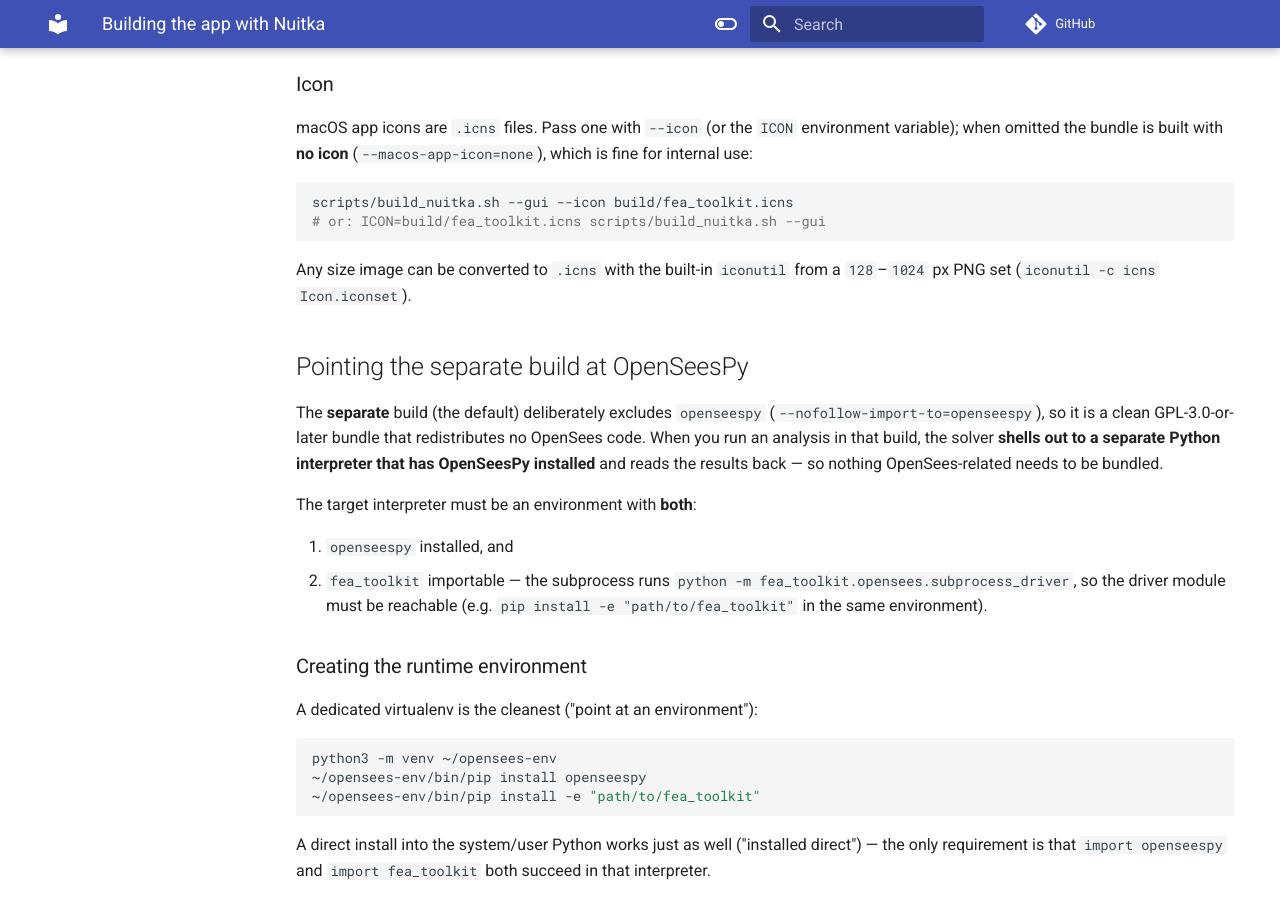
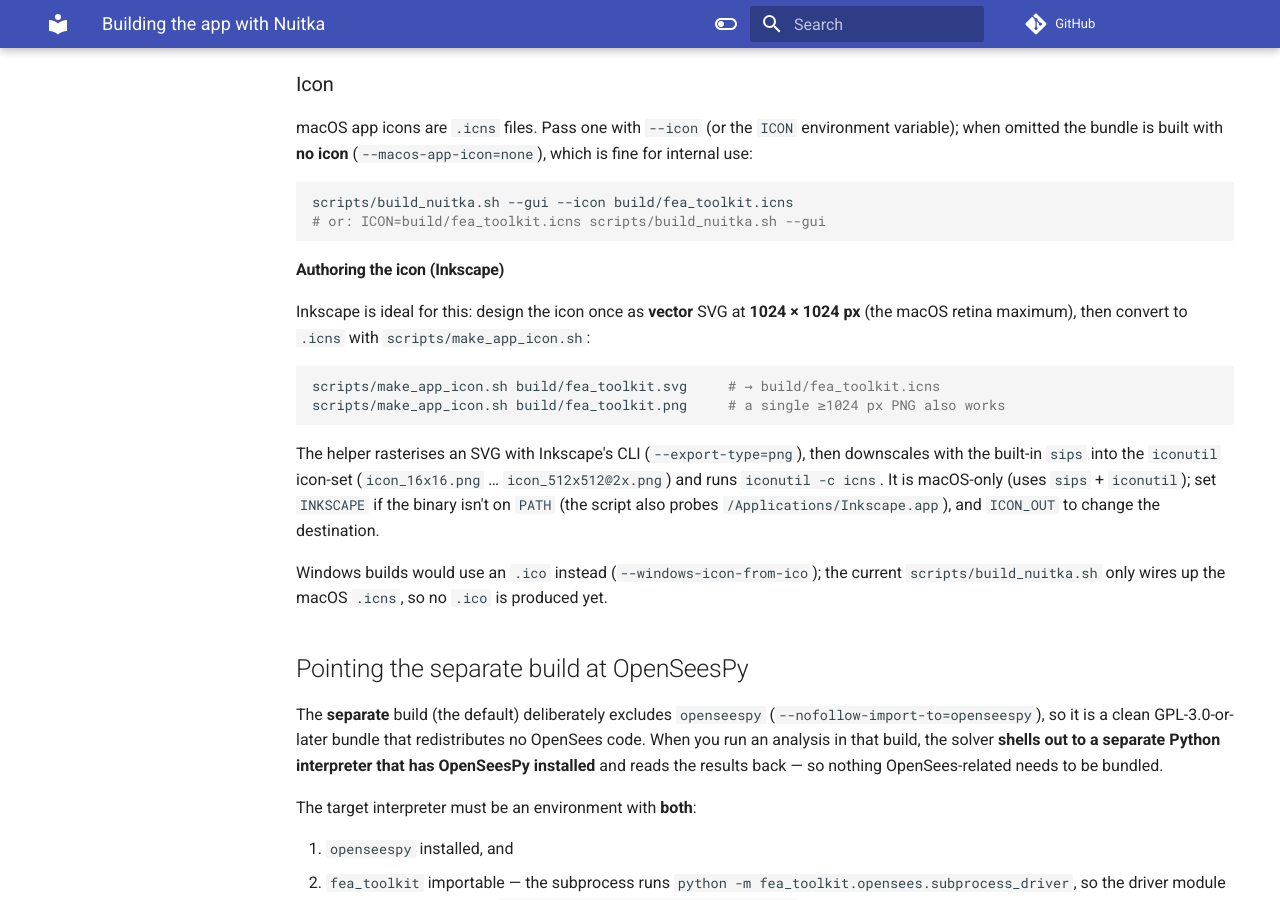
Before and after one commit to boustrephon/fea_toolkit, an MkDocs documentation site: the page built from docs/build_nuitka.md, in a window 1280 px wide and 900 px high, scrolled down 1571 px. Built offline with MkDocs 1.6.1 and Material for MkDocs 9.7.7, drawn with Linux system fonts in a browser that asks for light colours; comment, search, counter and statistics services are not loaded.

Commit message:
docs(build): add app-icon authoring helper
Add scripts/make_app_icon.sh (Inkscape + sips + iconutil -> .icns) and document the icon-authoring workflow in build_nuitka.md.

````diff
--- a/docs/build_nuitka.md
+++ b/docs/build_nuitka.md
@@ -85,8 +85,27 @@
 # or: ICON=build/fea_toolkit.icns scripts/build_nuitka.sh --gui
 ```
 
-Any size image can be converted to `.icns` with the built-in `iconutil` from a
-`128`–`1024` px PNG set (`iconutil -c icns Icon.iconset`).
+#### Authoring the icon (Inkscape)
+
+Inkscape is ideal for this: design the icon once as **vector** SVG at
+**1024 × 1024 px** (the macOS retina maximum), then convert to `.icns` with
+`scripts/make_app_icon.sh`:
+
+```bash
+scripts/make_app_icon.sh build/fea_toolkit.svg     # → build/fea_toolkit.icns
+scripts/make_app_icon.sh build/fea_toolkit.png     # a single ≥1024 px PNG also works
+```
+
+The helper rasterises an SVG with Inkscape's CLI (`--export-type=png`), then
+downscales with the built-in `sips` into the `iconutil` icon-set
+(`icon_16x16.png` … `icon_512x512@2x.png`) and runs `iconutil -c icns`.  It is
+macOS-only (uses `sips` + `iconutil`); set `INKSCAPE` if the binary isn't on
+`PATH` (the script also probes `/Applications/Inkscape.app`), and `ICON_OUT` to
+change the destination.
+
+Windows builds would use an `.ico` instead (`--windows-icon-from-ico`); the
+current `scripts/build_nuitka.sh` only wires up the macOS `.icns`, so no `.ico`
+is produced yet.
 
 ## Pointing the separate build at OpenSeesPy
 
````
Also changed, not shown: 1 other file.
